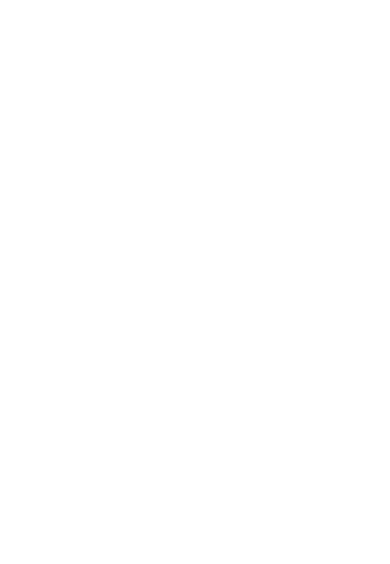
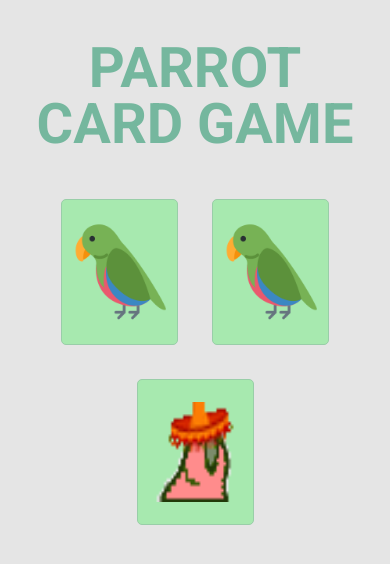
Before and after one commit to gabao55/parrots-card-game, a plain HTML site: page index.html in a window 390 px wide. Drawn offline with Linux system fonts and the light colour scheme.

Commit message:
Implements the responsive interface

```diff
--- a/assets/css/style.css
+++ b/assets/css/style.css
@@ -0,0 +1,45 @@
+@import url('https://fonts.googleapis.com/css2?family=Roboto:wght@700&display=swap');
+
+* {
+    box-sizing: border-box;
+}
+
+body {
+    background-color: #E5E5E5;
+    display: flex;
+    flex-direction: column;
+    align-items: center;
+}
+
+h1 {
+    font-family: 'Roboto', sans-serif;
+    font-size: 56px;
+    font-weight: 700;
+    text-align: center;
+    color: #75B79E;
+    margin: 40px 15px 30px 15px;
+}
+
+.cards {
+    width: 80vw;
+    display: flex;
+    justify-content: center;
+    flex-wrap: wrap;
+}
+
+.card {
+    width: 117px;
+    height: 146px;
+    background-color: #A7E9AF;
+    display: flex;
+    justify-content: center;
+    align-items: center;
+    margin: 17px;
+    border: 1px #99CEA8 solid;
+    border-radius: 5px;
+}
+
+.card img {
+    width: 100px;
+    height: 100px;
+}
--- a/index.html
+++ b/index.html
@@ -4,9 +4,22 @@
     <meta charset="UTF-8">
     <meta http-equiv="X-UA-Compatible" content="IE=edge">
     <meta name="viewport" content="width=device-width, initial-scale=1.0">
-    <title>Document</title>
+    <link rel="stylesheet" href="assets/css/reset.css">
+    <link rel="stylesheet" href="assets/css/style.css">
+    <title>Parrot Card Game</title>
 </head>
 <body>
-
+    <h1>PARROT CARD GAME</h1>
+    <div class="cards">
+        <div class="card">
+            <img src="assets/img/front.png" alt="">
+        </div>
+        <div class="card">
+            <img src="assets/img/front.png" alt="">
+        </div>
+        <div class="card">
+            <img src="assets/img/fiestaparrot.gif" alt="">
+        </div>
+    </div>
 </body>
 </html>
```
Also changed, not shown: assets/img/bobrossparrot.gif (added), assets/img/desktop.png (added), assets/img/explodyparrot.gif (added), assets/img/fiestaparrot.gif (added), assets/img/front.png (added), assets/img/metalparrot.gif (added), assets/img/mobile.png (added), assets/img/revertitparrot.gif (added), assets/img/tripletsparrot.gif (added), assets/img/unicornparrot.gif (added).
